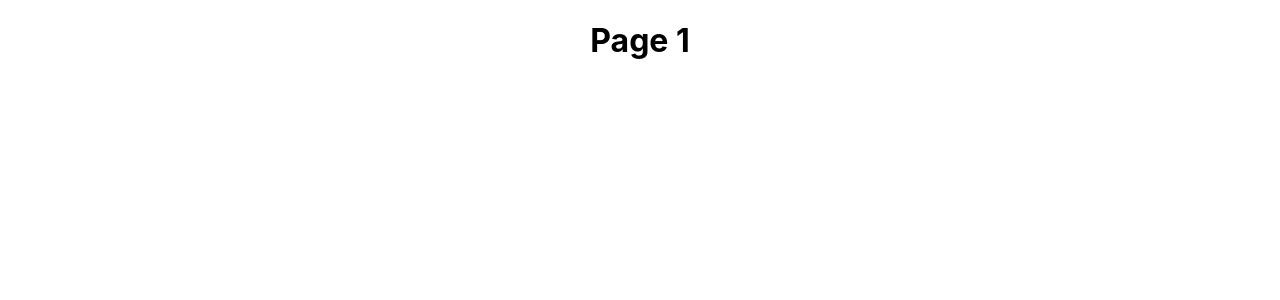
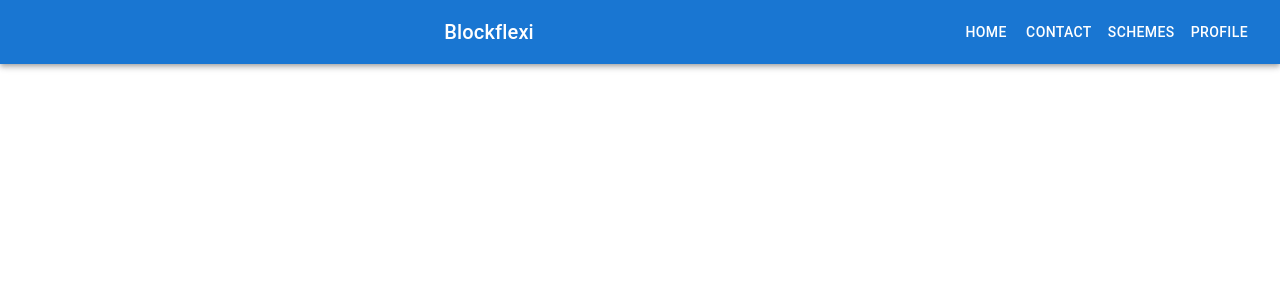
Before and after one commit to Selva1712098/BlockFlexi, a React (Create React App) app in the folder blockflexi/: page / in a window 1280 px wide. Shown: the top 300 px of the page. Built offline with nearby package versions, Linux system fonts and the light colour scheme.

Commit message:
header done done with mui

```diff
--- a/blockflexi/package.json
+++ b/blockflexi/package.json
@@ -3,6 +3,9 @@
   "version": "0.1.0",
   "private": true,
   "dependencies": {
+    "@emotion/react": "^11.10.6",
+    "@emotion/styled": "^11.10.6",
+    "@mui/material": "^5.11.10",
     "@testing-library/jest-dom": "^5.16.5",
     "@testing-library/react": "^13.4.0",
     "@testing-library/user-event": "^13.5.0",
--- a/blockflexi/src/App.js
+++ b/blockflexi/src/App.js
@@ -1,9 +1,10 @@
 import './App.css';
-
+import LandingPage from './pages/LandingPage';
 function App() {
   return (
     <div className="App">
-     <h1>Page 1</h1>    </div>
+      <LandingPage/>
+     </div>
   );
 }
 
--- /dev/null
+++ b/blockflexi/src/components/Header.js
@@ -0,0 +1,20 @@
+import React from 'react';
+import { AppBar, Toolbar, Typography, Button } from '@mui/material';
+
+function Header() {
+  return (
+    <AppBar position="static">
+      <Toolbar>
+        <Typography variant="h6" style={{ flexGrow: 1 }}>
+          Blockflexi
+        </Typography>
+        <Button color="inherit">Home</Button>
+        <Button color="inherit">Contact</Button>
+        <Button color="inherit">Schemes</Button>
+        <Button color="inherit">Profile</Button>
+      </Toolbar>
+    </AppBar>
+  );
+}
+
+export default Header;
--- /dev/null
+++ b/blockflexi/src/pages/LandingPage.js
@@ -0,0 +1,13 @@
+import React from 'react'
+
+import Header from '../components/Header'
+
+function LandingPage() {
+  return (
+    <div>
+        <Header/>
+    </div>
+  )
+}
+
+export default LandingPage
```
Also changed, not shown: 1 other file (tests, documents, lock files or other folders).
